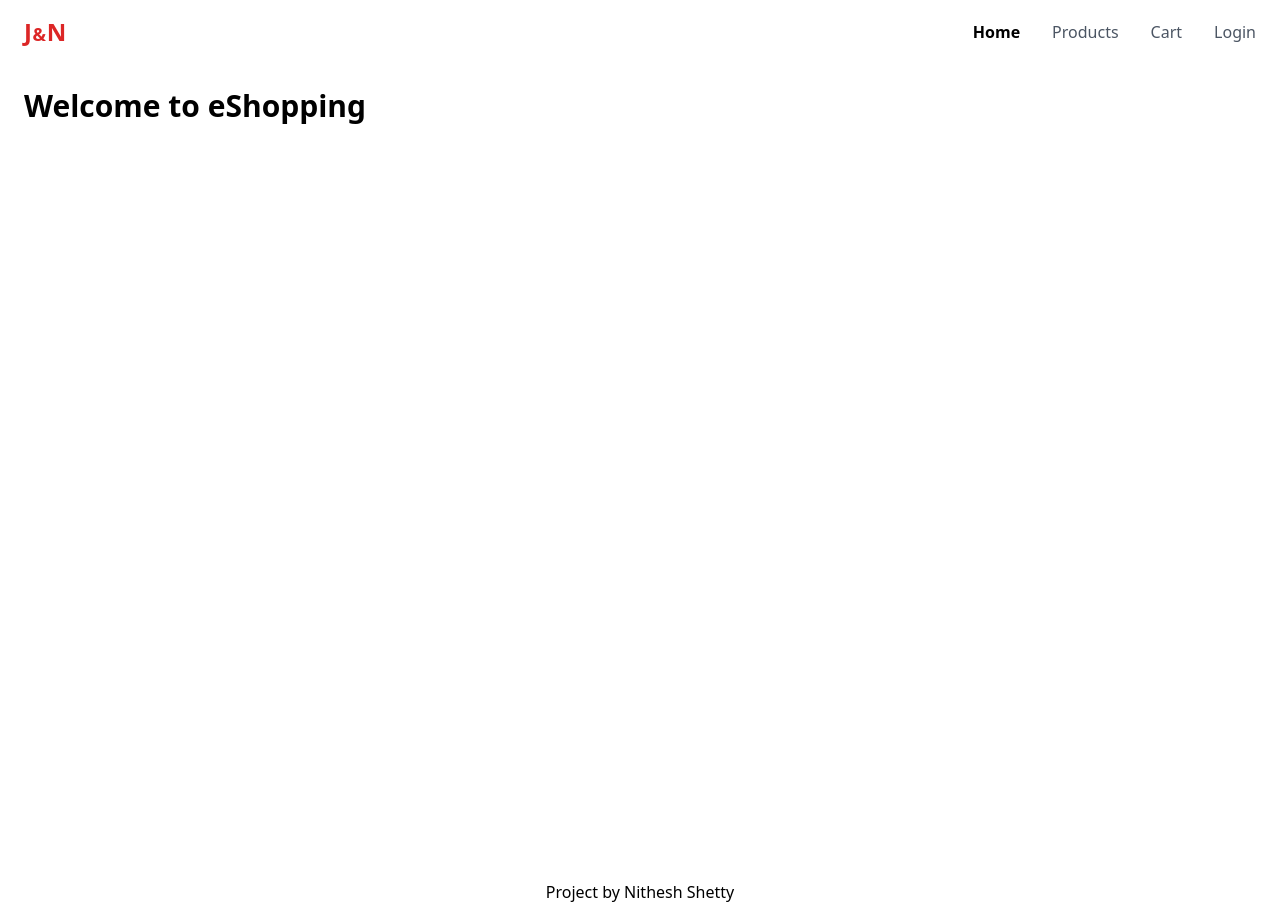
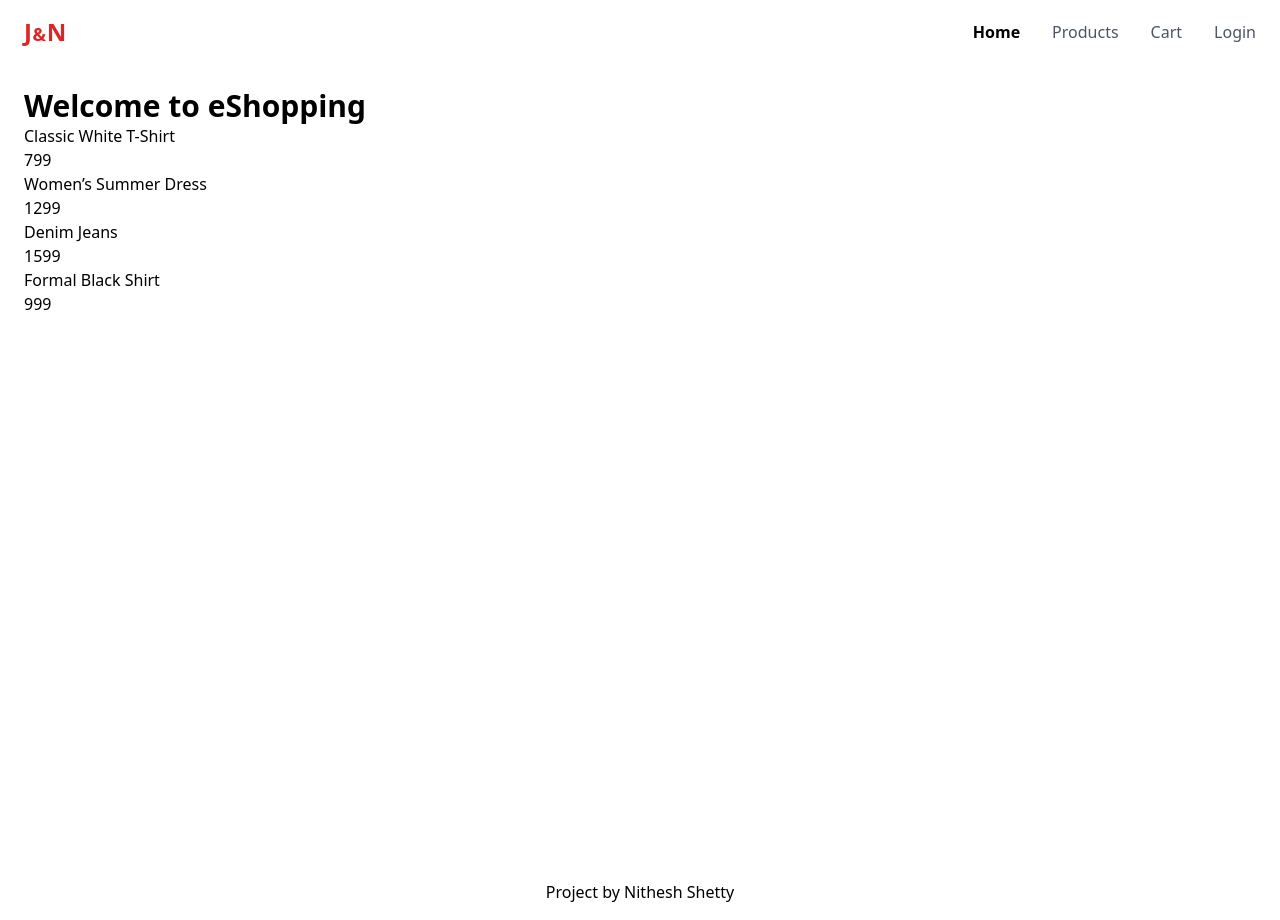
Before and after one commit to niteshshetty-dev/react-project-eshopping, a React (Vite) app in the folder eclient/: page / in a window 1280 px wide. Built offline with nearby package versions, Linux system fonts and the light colour scheme.

Commit message:
Add product listing page with mock data and reusable card

```diff
--- /dev/null
+++ b/eclient/data/Products.js
@@ -0,0 +1,36 @@
+const products = [
+  {
+    id: 1,
+    name: "Classic White T-Shirt",
+    price: 799,
+    image: "https://via.placeholder.com/300x400?text=T-Shirt",
+    description: "100% cotton, slim fit, available in all sizes.",
+    category: "Men",
+  },
+  {
+    id: 2,
+    name: "Women’s Summer Dress",
+    price: 1299,
+    image: "https://via.placeholder.com/300x400?text=Summer+Dress",
+    description: "Lightweight floral print with soft fabric.",
+    category: "Women",
+  },
+  {
+    id: 3,
+    name: "Denim Jeans",
+    price: 1599,
+    image: "https://via.placeholder.com/300x400?text=Jeans",
+    description: "Straight cut, stretchable material.",
+    category: "Unisex",
+  },
+  {
+    id: 4,
+    name: "Formal Black Shirt",
+    price: 999,
+    image: "https://via.placeholder.com/300x400?text=Shirt",
+    description: "Perfect for office wear with a sleek design.",
+    category: "Men",
+  },
+];
+
+export default products;
--- /dev/null
+++ b/eclient/src/Components/ProductCard.jsx
@@ -0,0 +1,18 @@
+import products from "../../data/Products";
+
+function ProductCard() {
+  return (
+    <>
+      <div>
+        {products.map((product) => (
+          <div key={product.id}>
+            <h3>{product.name}</h3>
+            <p>{product.price}</p>
+          </div>
+        ))}
+      </div>
+    </>
+  );
+}
+
+export default ProductCard;
--- a/eclient/src/Pages/Home.jsx
+++ b/eclient/src/Pages/Home.jsx
@@ -1,8 +1,11 @@
+import ProductCard from "../Components/ProductCard";
+
 function Home() {
   return (
     <>
       <main className="min-h-screen p-6">
         <h1 className="text-3xl font-bold">Welcome to eShopping</h1>
+        <ProductCard />
       </main>
     </>
   );
```
Also changed, not shown: 1 other file (tests, documents, lock files or other folders).
